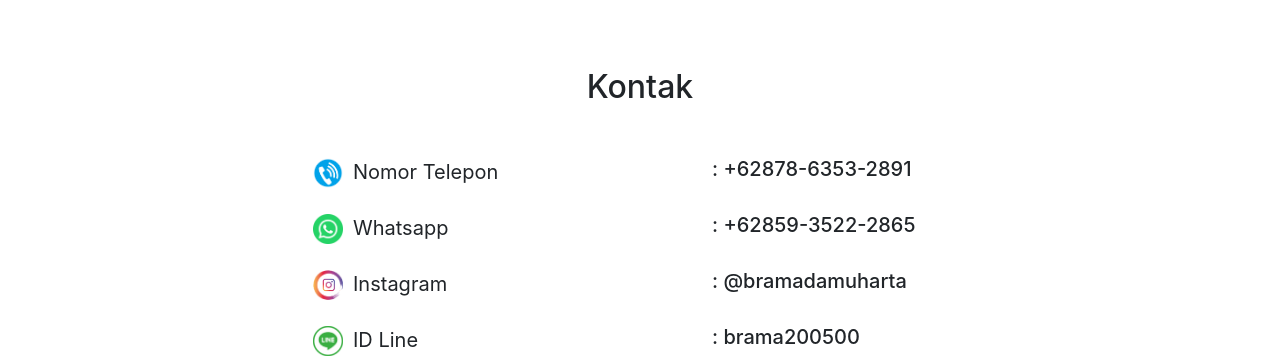
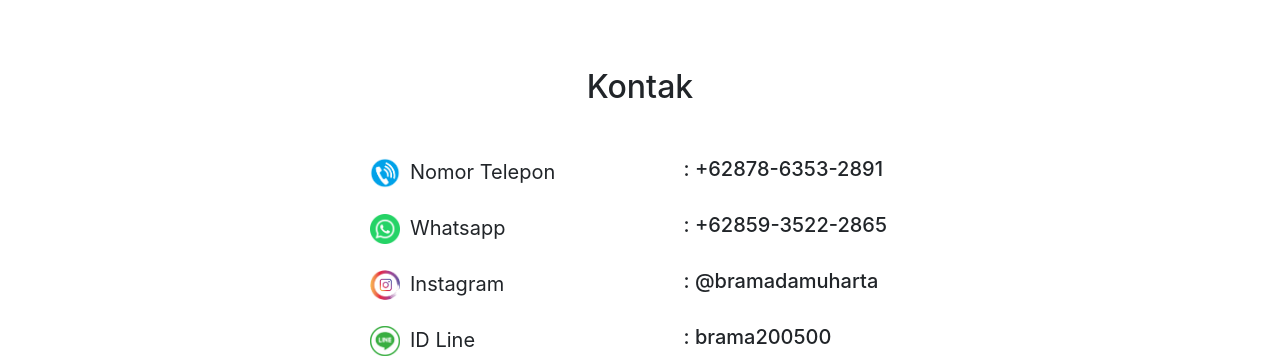
Before and after one commit to bramssh11/bramssh11.github.io-profile, a plain HTML site: page home.html in a window 1280 px wide. Shown: the part 1147-1504 px from the top of the page. Drawn offline with nearby package versions, Linux system fonts and the light colour scheme.

Commit message:
Add files via upload

```diff
--- a/home.html
+++ b/home.html
@@ -95,23 +95,23 @@
 
 	<h2 style="margin-top: 90px; text-align: center;">Kontak</h2>
 	<div class="row" style="margin-top: 50px;">
-		<div class="col" style="margin-left: 20%; font-size: 15pt;"><img src="telp.png" height="30px" width="30px" style="margin-right: 10px;">Nomor Telepon</div>
-		<div class="col" style="margin-left: -10%;"><h5>: +62878-6353-2891</h5></div>
+		<div class="col" style="margin-left: 25%; font-size: 15pt;"><img src="telp.png" height="30px" width="30px" style="margin-right: 10px;">Nomor Telepon</div>
+		<div class="col" style="margin-left: -20%;"><h5>: +62878-6353-2891</h5></div>
 	</div>
 	<br>
 	<div class="row">
-		<div class="col" style="margin-left: 20%; font-size: 15pt;"><img src="wa.png" height="30px" width="30px" style="margin-right: 10px;">Whatsapp</div>
-		<div class="col" style="margin-left: -10%;"><h5>: +62859-3522-2865</h5></div>
+		<div class="col" style="margin-left: 25%; font-size: 15pt;"><img src="wa.png" height="30px" width="30px" style="margin-right: 10px;">Whatsapp</div>
+		<div class="col" style="margin-left: -20%;"><h5>: +62859-3522-2865</h5></div>
 	</div>
 	<br>
 	<div class="row">
-		<div class="col" style="margin-left: 20%; font-size: 15pt;"><img src="ig.png" height="30px" width="30px" style="margin-right: 10px;">Instagram</div>
-		<div class="col" style="margin-left: -10%;"><h5>: @bramadamuharta</h5></div>
+		<div class="col" style="margin-left: 25%; font-size: 15pt;"><img src="ig.png" height="30px" width="30px" style="margin-right: 10px;">Instagram</div>
+		<div class="col" style="margin-left: -20%;"><h5>: @bramadamuharta</h5></div>
 	</div>
 	<br>
 	<div class="row">
-		<div class="col" style="margin-left: 20%; font-size: 15pt;"><img src="line.png" height="30px" width="30px" style="margin-right: 10px;">ID Line</div>
-		<div class="col" style="margin-left: -10%;"><h5>: brama200500</h5></div>
+		<div class="col" style="margin-left: 25%; font-size: 15pt;"><img src="line.png" height="30px" width="30px" style="margin-right: 10px;">ID Line</div>
+		<div class="col" style="margin-left: -20%;"><h5>: brama200500</h5></div>
 	</div>
 	</div>
 
```
